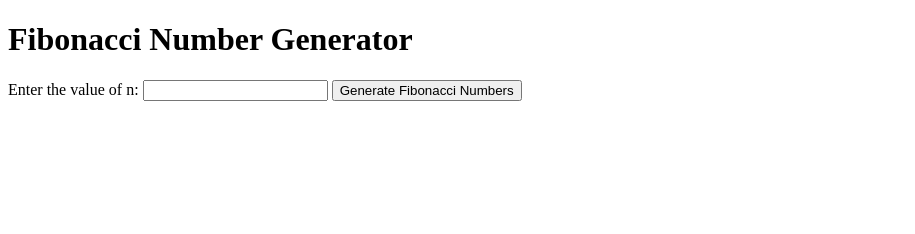
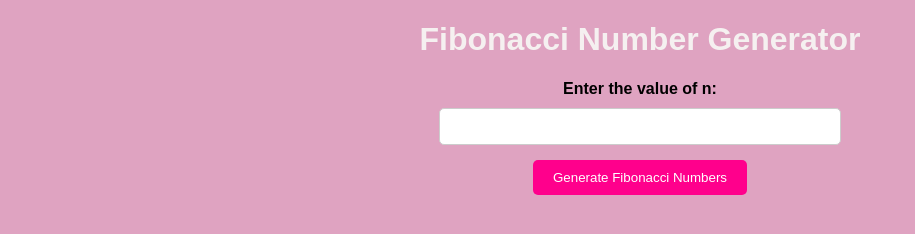
Before and after one commit to NicoletteSteenkamp/Fibonacci-challenge, a plain HTML site: page index.html in a window 1280 px wide. Shown: the whole page, without its empty margins (0-915 px from the left). Drawn offline with Linux system fonts and the light colour scheme.

Commit message:
added some styling

```diff
--- a/index.html
+++ b/index.html
@@ -1,19 +1,25 @@
 <!DOCTYPE html>
-<html>
+<html lang="en">
 
 <head>
+  <meta charset="UTF-8">
+  <meta name="viewport" content="width=device-width, initial-scale=1.0">
+  <!---CSS link-->
+  <link rel="stylesheet" href="styles.css">
   <title>Fibonacci Number Generator</title>
 </head>
 
 <body>
+  <!---Fibonacci interface-->
   <h1>Fibonacci Number Generator</h1>
   <form id="fibonacci-form">
     <label for="n">Enter the value of n:</label>
     <input type="number" id="n" required>
+    <br>
     <button type="button" onclick="generateAndDisplayFibonacci()">Generate Fibonacci Numbers</button>
   </form>
   <p id="result"></p>
-
+  <!---Fibonacci JS -->
   <script>
     function generateFibonacci(num) {
       let fibonacci = [0, 1];
--- /dev/null
+++ b/styles.css
@@ -0,0 +1,46 @@
+body {
+  font-family: Arial, sans-serif;
+  text-align: center;
+  background-color: #dfa3c1;
+}
+
+h1 {
+  color: #f5f0f0;
+}
+
+.container {
+  background-color: #fff;
+  border-radius: 5px;
+  box-shadow: 0 0 10px rgba(0, 0, 0, 0.1);
+  padding: 20px;
+  margin: 20px auto;
+  max-width: 400px;
+}
+
+label {
+  display: block;
+  margin-bottom: 10px;
+  font-weight: bold;
+}
+
+input[type="number"] {
+  width: 30%;
+  padding: 10px;
+  border: 1px solid #ccc;
+  border-radius: 5px;
+  margin-bottom: 15px;
+}
+
+button {
+  background-color: #ff008c;
+  color: #fff;
+  border: none;
+  border-radius: 5px;
+  padding: 10px 20px;
+  cursor: pointer;
+}
+
+p {
+  margin-top: 15px;
+  font-weight: bold;
+}
```
